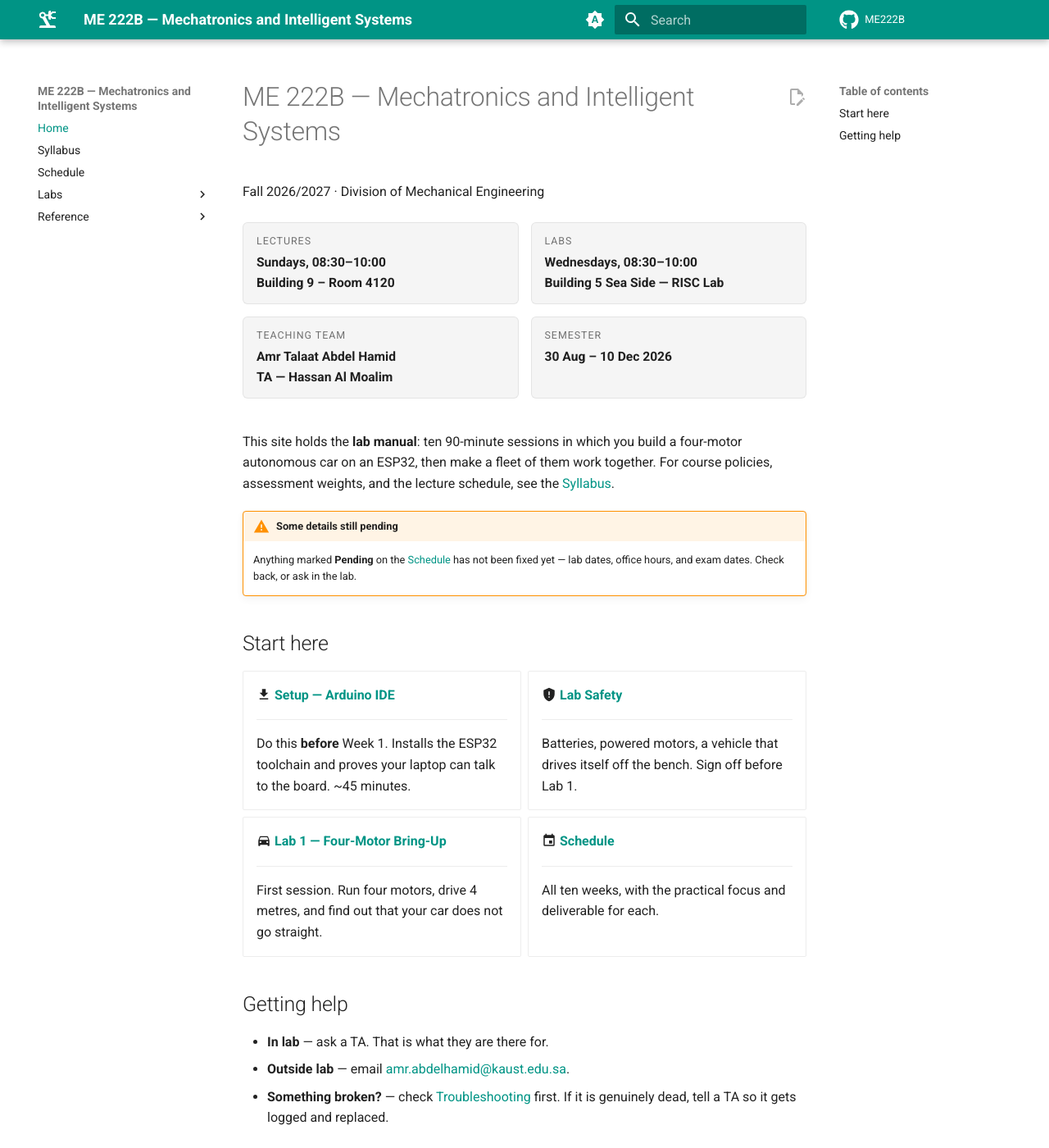
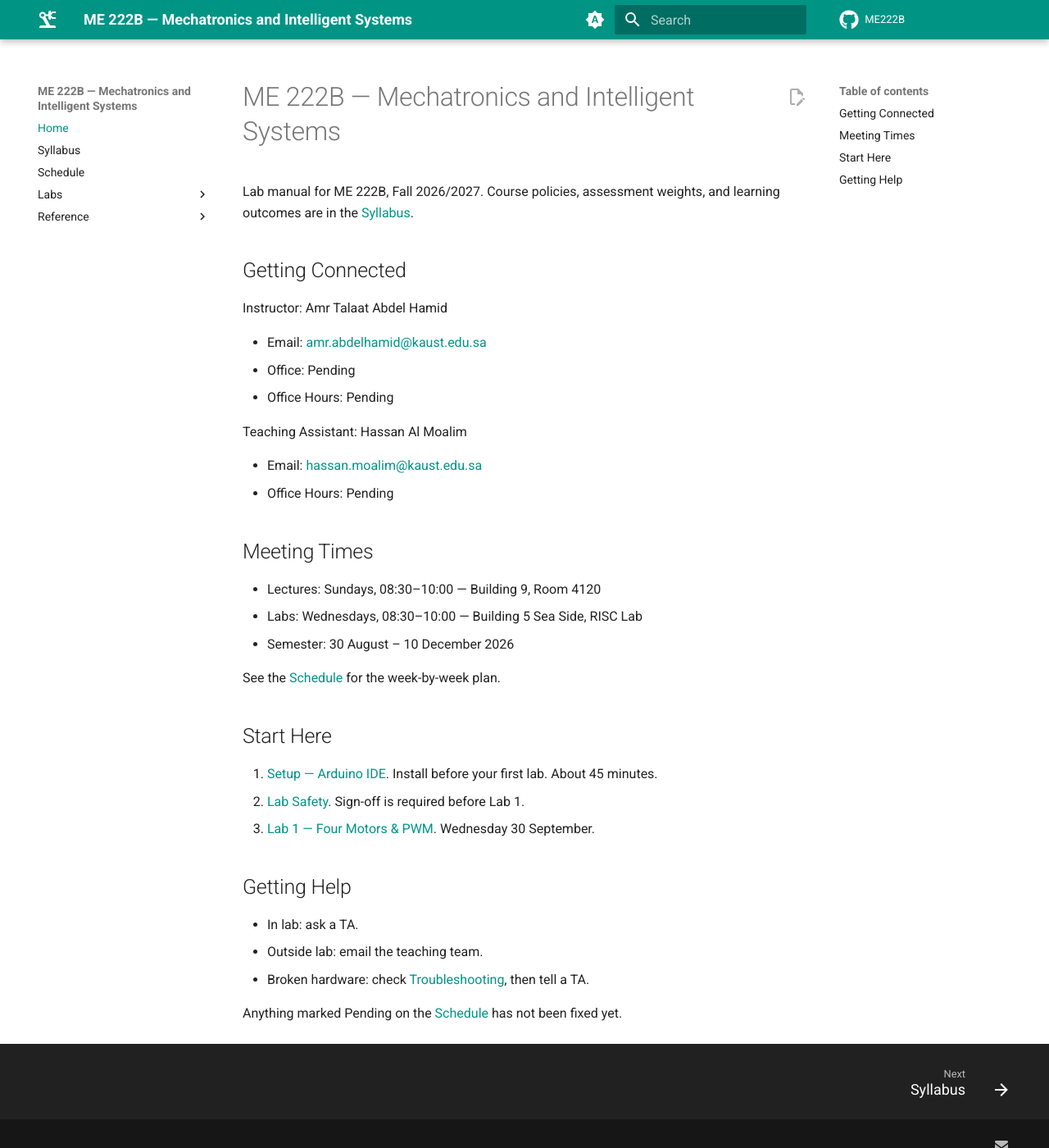
Before and after one commit to Hassan-Al-Moalim/ME222B, an MkDocs documentation site: the page built from docs/index.md, in a window 1280 px wide and 1400 px high. Shown: the whole window at 82% size. Built offline with MkDocs 1.6.1 and Material for MkDocs 9.7.7, drawn with Linux system fonts in a browser that asks for light colours; comment, search, counter and statistics services are not loaded.

Commit message:
Rewrite the home page as plain headings and lists
Drops the icon cards and the boxed fact strip for the layout the UVA course
site uses: Getting Connected, Meeting Times, Start Here, Getting Help, each a
heading over a short list. Nothing decorative, and the contact details are
readable without hunting through a grid.

Teaching team contacts move here from the syllabus, since that is the first
thing students look for.

Co-Authored-By: Claude Opus 5 <noreply@anthropic.com>

```diff
--- a/docs/index.md
+++ b/docs/index.md
@@ -4,61 +4,40 @@ title: Home
 
 # ME 222B — Mechatronics and Intelligent Systems
 
-Fall 2026/2027 · Division of Mechanical Engineering
+Lab manual for ME 222B, Fall 2026/2027. Course policies, assessment weights,
+and learning outcomes are in the [Syllabus](syllabus.md).
 
-<div class="lab-meta" markdown>
-<div><span class="k">Lectures</span><span class="v">Sundays, 08:30–10:00<br>Building 9 – Room 4120</span></div>
-<div><span class="k">Labs</span><span class="v">Wednesdays, 08:30–10:00<br>Building 5 Sea Side — RISC Lab</span></div>
-<div><span class="k">Teaching team</span><span class="v">Amr Talaat Abdel Hamid<br>TA — Hassan Al Moalim</span></div>
-<div><span class="k">Semester</span><span class="v">30 Aug – 10 Dec 2026</span></div>
-</div>
+## Getting Connected
 
-This site holds the **lab manual**: ten 90-minute sessions in which you build a
-four-motor autonomous car on an ESP32, then make a fleet of them work together.
-For course policies, assessment weights, and the lecture schedule, see the
-[Syllabus](syllabus.md).
+Instructor: Amr Talaat Abdel Hamid
 
-!!! warning "Some details still pending"
-    Anything marked **Pending** on the [Schedule](schedule.md) has not been
-    fixed yet — lab dates, office hours, and exam dates. Check back, or ask in
-    the lab.
+- Email: [amr.abdelhamid@kaust.edu.sa](mailto:amr.abdelhamid@kaust.edu.sa)
+- Office: Pending
+- Office Hours: Pending
 
-## Start here
+Teaching Assistant: Hassan Al Moalim
 
-<div class="grid cards" markdown>
+- Email: [hassan.moalim@kaust.edu.sa](mailto:hassan.moalim@kaust.edu.sa)
+- Office Hours: Pending
 
--   :material-download: **[Setup — Arduino IDE](resources/setup.md)**
+## Meeting Times
 
-    ---
+- Lectures: Sundays, 08:30–10:00 — Building 9, Room 4120
+- Labs: Wednesdays, 08:30–10:00 — Building 5 Sea Side, RISC Lab
+- Semester: 30 August – 10 December 2026
 
-    Do this **before** Week 1. Installs the ESP32 toolchain and proves your
-    laptop can talk to the board. ~45 minutes.
+See the [Schedule](schedule.md) for the week-by-week plan.
 
--   :material-shield-alert: **[Lab Safety](resources/safety.md)**
+## Start Here
 
-    ---
+1. [Setup — Arduino IDE](resources/setup.md). Install before your first lab. About 45 minutes.
+2. [Lab Safety](resources/safety.md). Sign-off is required before Lab 1.
+3. [Lab 1 — Four Motors & PWM](labs/lab01-pwm-motors.md). Wednesday 30 September.
 
-    Batteries, powered motors, a vehicle that drives itself off the bench. Sign
-    off before Lab 1.
+## Getting Help
 
--   :material-car: **[Lab 1 — Four-Motor Bring-Up](labs/lab01-pwm-motors.md)**
+- In lab: ask a TA.
+- Outside lab: email the teaching team.
+- Broken hardware: check [Troubleshooting](resources/troubleshooting.md), then tell a TA.
 
-    ---
-
-    First session. Run four motors, drive 4 metres, and find out that your car
-    does not go straight.
-
--   :material-calendar: **[Schedule](schedule.md)**
-
-    ---
-
-    All ten weeks, with the practical focus and deliverable for each.
-
-</div>
-
-## Getting help
-
-- **In lab** — ask a TA. That is what they are there for.
-- **Outside lab** — email [amr.abdelhamid@kaust.edu.sa](mailto:amr.abdelhamid@kaust.edu.sa).
-- **Something broken?** — check [Troubleshooting](resources/troubleshooting.md)
-  first. If it is genuinely dead, tell a TA so it gets logged and replaced.
+Anything marked Pending on the [Schedule](schedule.md) has not been fixed yet.
```
